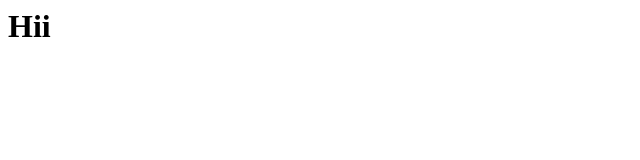
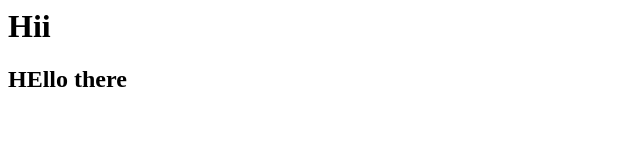
Before and after one commit to Adityaaj18/README.md, a plain HTML site: page index.html in a window 1280 px wide. Shown: the whole page, without its empty margins (0-640 px from the left). Drawn offline with Linux system fonts and the light colour scheme.

Commit message:
Added h2 tag

```diff
--- a/index.html
+++ b/index.html
@@ -1 +1,2 @@
 <h1>Hii</h1>
+<h2>HEllo there</h2>
```
